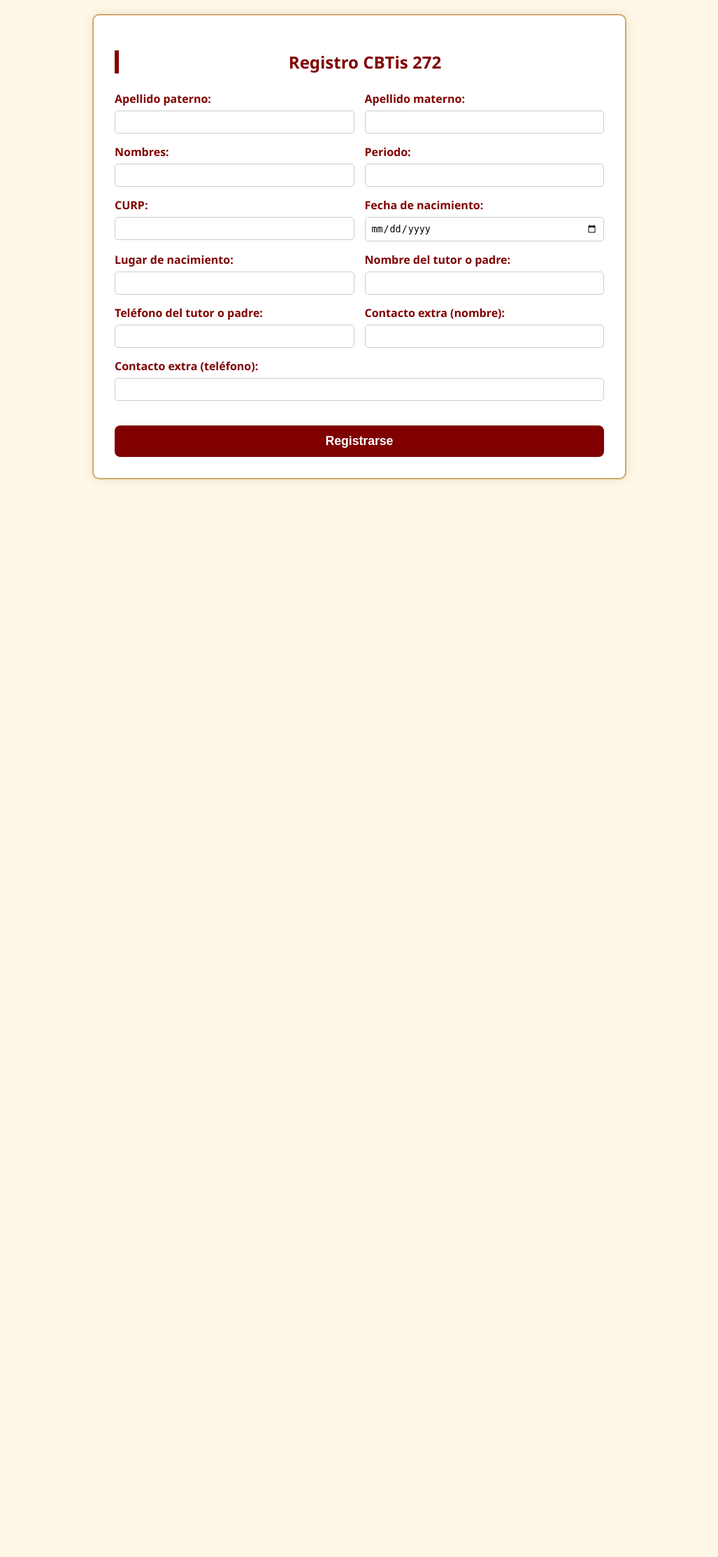
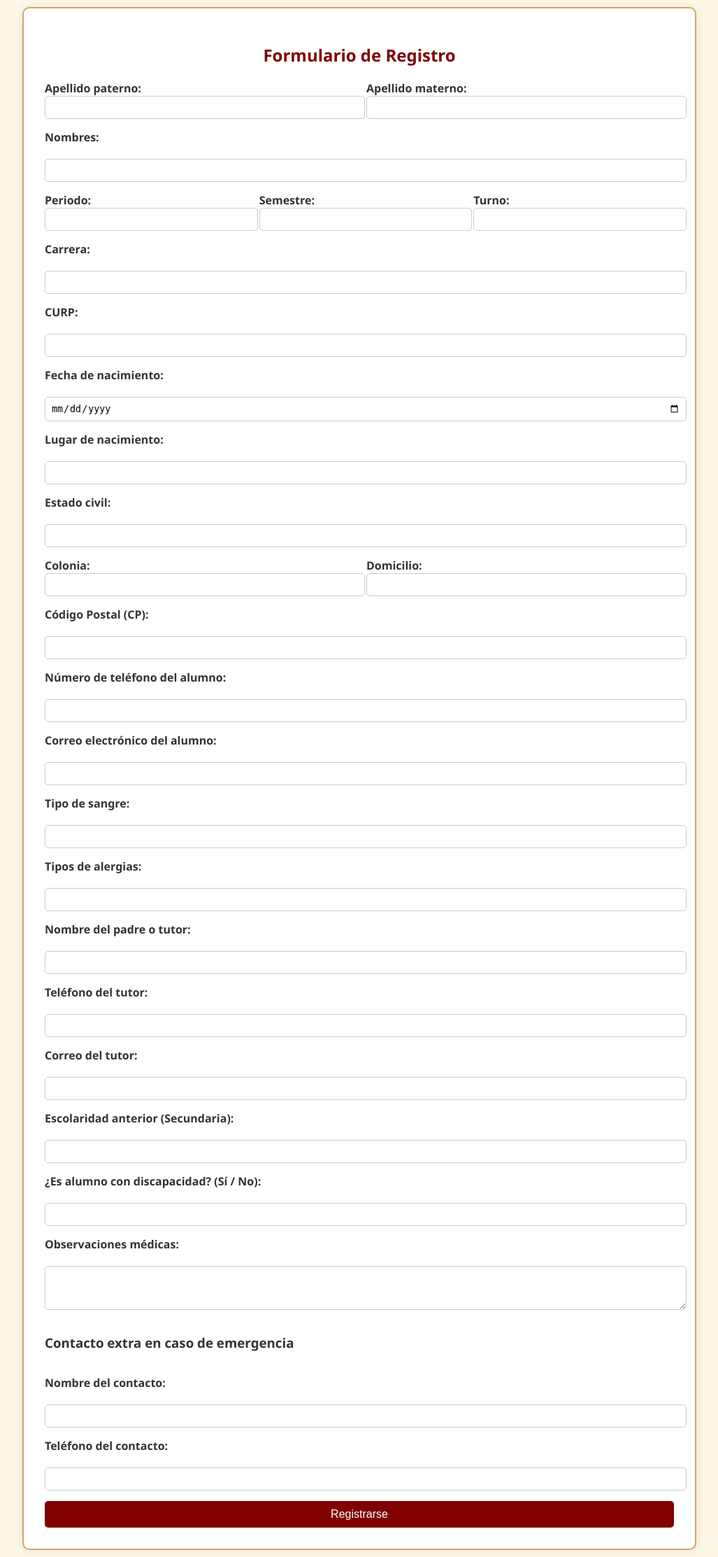
Before and after one commit to Armando59t/cbtis272, a Flask app: page /registro in a window 1280 px wide. Shown: the whole page at 70% size, without its empty margins (126-1153 px from the left). Before the commit the page ends 685 px from the top, so only its background shows below. Run offline with Flask 3, Linux system fonts and the light colour scheme.

Commit message:
Update registro.html

```diff
--- a/templates/registro.html
+++ b/templates/registro.html
@@ -1,8 +1,8 @@
 <!DOCTYPE html>
 <html lang="es">
 <head>
-  <meta charset="UTF-8"/>
-  <meta name="viewport" content="width=device-width, initial-scale=1"/>
+  <meta charset="UTF-8" />
+  <meta name="viewport" content="width=device-width, initial-scale=1.0" />
   <title>Registro CBTis 272</title>
   <style>
     :root {
@@ -11,140 +11,174 @@
       --dorado: #cfa968;
       --gris: #f5f5f5;
     }
+
     body {
       margin: 0;
-      font-family: 'Segoe UI', Tahoma, Geneva, Verdana, sans-serif;
+      font-family: 'Segoe UI', sans-serif;
       background-color: var(--crema);
       color: #333;
-      padding: 20px;
+      padding: 10px;
     }
-    .contenedor-registro {
-      max-width: 700px;
+
+    .contenedor {
+      max-width: 900px;
       margin: auto;
       background-color: white;
       border: 2px solid var(--dorado);
+      padding: 30px;
       border-radius: 10px;
-      padding: 30px;
       box-shadow: 0 0 15px rgba(0,0,0,0.1);
     }
+
     h2 {
-      border-left: 6px solid var(--vino);
-      padding-left: 10px;
+      text-align: center;
       color: var(--vino);
-      margin-bottom: 25px;
-      text-align: center;
     }
+
     form {
       display: flex;
-      flex-wrap: wrap;
+      flex-direction: column;
       gap: 15px;
-      justify-content: space-between;
     }
+
     label {
       font-weight: bold;
-      display: block;
-      margin-bottom: 6px;
-      color: var(--vino);
+      margin-bottom: 5px;
     }
-    .campo {
-      flex: 1 1 45%;
-      min-width: 200px;
+
+    input, select, textarea {
+      padding: 8px;
+      border: 1px solid #ccc;
+      border-radius: 5px;
+      width: 100%;
     }
-    input[type="text"],
-    input[type="email"],
-    input[type="tel"],
-    input[type="date"] {
-      width: 100%;
-      padding: 8px;
-      border-radius: 5px;
-      border: 1px solid #ccc;
-      box-sizing: border-box;
-    }
-    input[type="submit"] {
+
+    button {
       background-color: var(--vino);
       color: white;
-      font-weight: bold;
+      padding: 10px;
+      font-size: 1em;
       border: none;
-      padding: 12px 25px;
-      border-radius: 8px;
+      border-radius: 5px;
       cursor: pointer;
-      margin-top: 20px;
-      width: 100%;
-      font-size: 1.1em;
-      transition: background-color 0.3s;
     }
-    input[type="submit"]:hover {
+
+    button:hover {
       background-color: #a00000;
     }
-    @media (max-width: 600px) {
-      .campo {
-        flex: 1 1 100%;
+
+    @media (min-width: 700px) {
+      .fila {
+        display: flex;
+        gap: 20px;
+      }
+      .fila > div {
+        flex: 1;
       }
     }
   </style>
 </head>
 <body>
-  <div class="contenedor-registro">
-    <h2>Registro CBTis 272</h2>
+  <div class="contenedor">
+    <h2>Formulario de Registro</h2>
     <form action="/registrar" method="POST">
-      <div class="campo">
-        <label for="apellido_paterno">Apellido paterno:</label>
-        <input type="text" id="apellido_paterno" name="apellido_paterno" required>
+
+      <div class="fila">
+        <div>
+          <label>Apellido paterno:</label>
+          <input type="text" name="apellido_paterno" required>
+        </div>
+        <div>
+          <label>Apellido materno:</label>
+          <input type="text" name="apellido_materno" required>
+        </div>
       </div>
 
-      <div class="campo">
-        <label for="apellido_materno">Apellido materno:</label>
-        <input type="text" id="apellido_materno" name="apellido_materno" required>
+      <label>Nombres:</label>
+      <input type="text" name="nombres" required>
+
+      <div class="fila">
+        <div>
+          <label>Periodo:</label>
+          <input type="text" name="periodo" required>
+        </div>
+        <div>
+          <label>Semestre:</label>
+          <input type="text" name="semestre" required>
+        </div>
+        <div>
+          <label>Turno:</label>
+          <input type="text" name="turno" required>
+        </div>
       </div>
 
-      <div class="campo">
-        <label for="nombres">Nombres:</label>
-        <input type="text" id="nombres" name="nombres" required>
+      <label>Carrera:</label>
+      <input type="text" name="carrera" required>
+
+      <label>CURP:</label>
+      <input type="text" name="curp" required>
+
+      <label>Fecha de nacimiento:</label>
+      <input type="date" name="fecha_nacimiento" required>
+
+      <label>Lugar de nacimiento:</label>
+      <input type="text" name="lugar_nacimiento" required>
+
+      <label>Estado civil:</label>
+      <input type="text" name="estado_civil" required>
+
+      <div class="fila">
+        <div>
+          <label>Colonia:</label>
+          <input type="text" name="colonia" required>
+        </div>
+        <div>
+          <label>Domicilio:</label>
+          <input type="text" name="domicilio" required>
+        </div>
       </div>
 
-      <div class="campo">
-        <label for="periodo">Periodo:</label>
-        <input type="text" id="periodo" name="periodo" required>
-      </div>
+      <label>Código Postal (CP):</label>
+      <input type="text" name="cp" required>
 
-      <div class="campo">
-        <label for="curp">CURP:</label>
-        <input type="text" id="curp" name="curp" required>
-      </div>
+      <label>Número de teléfono del alumno:</label>
+      <input type="tel" name="telefono" required>
 
-      <div class="campo">
-        <label for="fecha_nacimiento">Fecha de nacimiento:</label>
-        <input type="date" id="fecha_nacimiento" name="fecha_nacimiento" required>
-      </div>
+      <label>Correo electrónico del alumno:</label>
+      <input type="email" name="email" required>
 
-      <div class="campo">
-        <label for="lugar_nacimiento">Lugar de nacimiento:</label>
-        <input type="text" id="lugar_nacimiento" name="lugar_nacimiento" required>
-      </div>
+      <label>Tipo de sangre:</label>
+      <input type="text" name="tipo_sangre" required>
 
-      <!-- Datos del tutor -->
-      <div class="campo">
-        <label for="tutor_nombre">Nombre del tutor o padre:</label>
-        <input type="text" id="tutor_nombre" name="tutor_nombre" required>
-      </div>
+      <label>Tipos de alergias:</label>
+      <input type="text" name="alergias" required>
 
-      <div class="campo">
-        <label for="tutor_telefono">Teléfono del tutor o padre:</label>
-        <input type="tel" id="tutor_telefono" name="tutor_telefono" required>
-      </div>
+      <label>Nombre del padre o tutor:</label>
+      <input type="text" name="tutor_nombre" required>
 
-      <!-- Contacto extra de emergencia -->
-      <div class="campo">
-        <label for="contacto_emergencia_nombre">Contacto extra (nombre):</label>
-        <input type="text" id="contacto_emergencia_nombre" name="contacto_emergencia_nombre" required>
-      </div>
+      <label>Teléfono del tutor:</label>
+      <input type="tel" name="tutor_telefono" required>
 
-      <div class="campo">
-        <label for="contacto_emergencia_telefono">Contacto extra (teléfono):</label>
-        <input type="tel" id="contacto_emergencia_telefono" name="contacto_emergencia_telefono" required>
-      </div>
+      <label>Correo del tutor:</label>
+      <input type="email" name="tutor_email" required>
 
-      <input type="submit" value="Registrarse">
+      <label>Escolaridad anterior (Secundaria):</label>
+      <input type="text" name="secundaria" required>
+
+      <label>¿Es alumno con discapacidad? (Sí / No):</label>
+      <input type="text" name="discapacidad" required>
+
+      <label>Observaciones médicas:</label>
+      <textarea name="observaciones" rows="3"></textarea>
+
+      <h3>Contacto extra en caso de emergencia</h3>
+      <label>Nombre del contacto:</label>
+      <input type="text" name="contacto_emergencia_nombre" required>
+
+      <label>Teléfono del contacto:</label>
+      <input type="tel" name="contacto_emergencia_telefono" required>
+
+      <button type="submit">Registrarse</button>
     </form>
   </div>
 </body>
```
